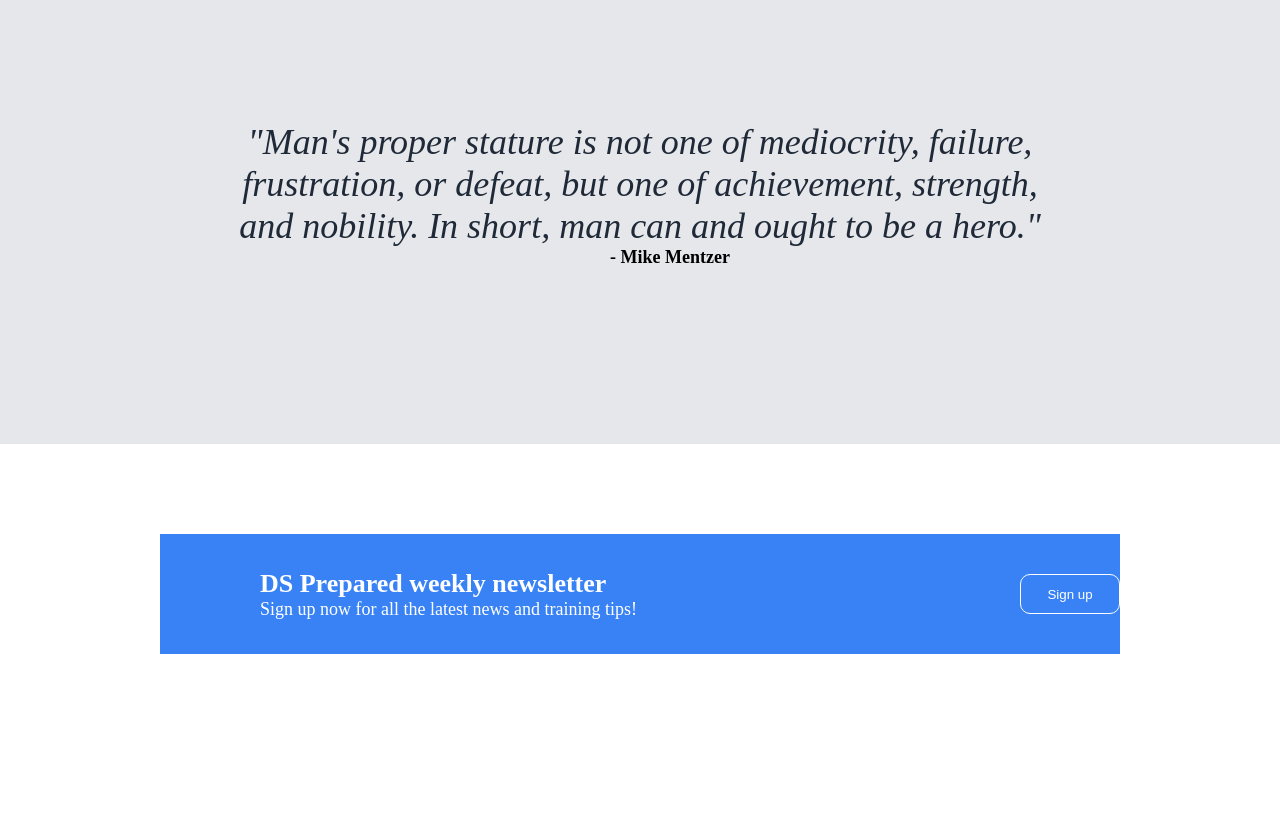
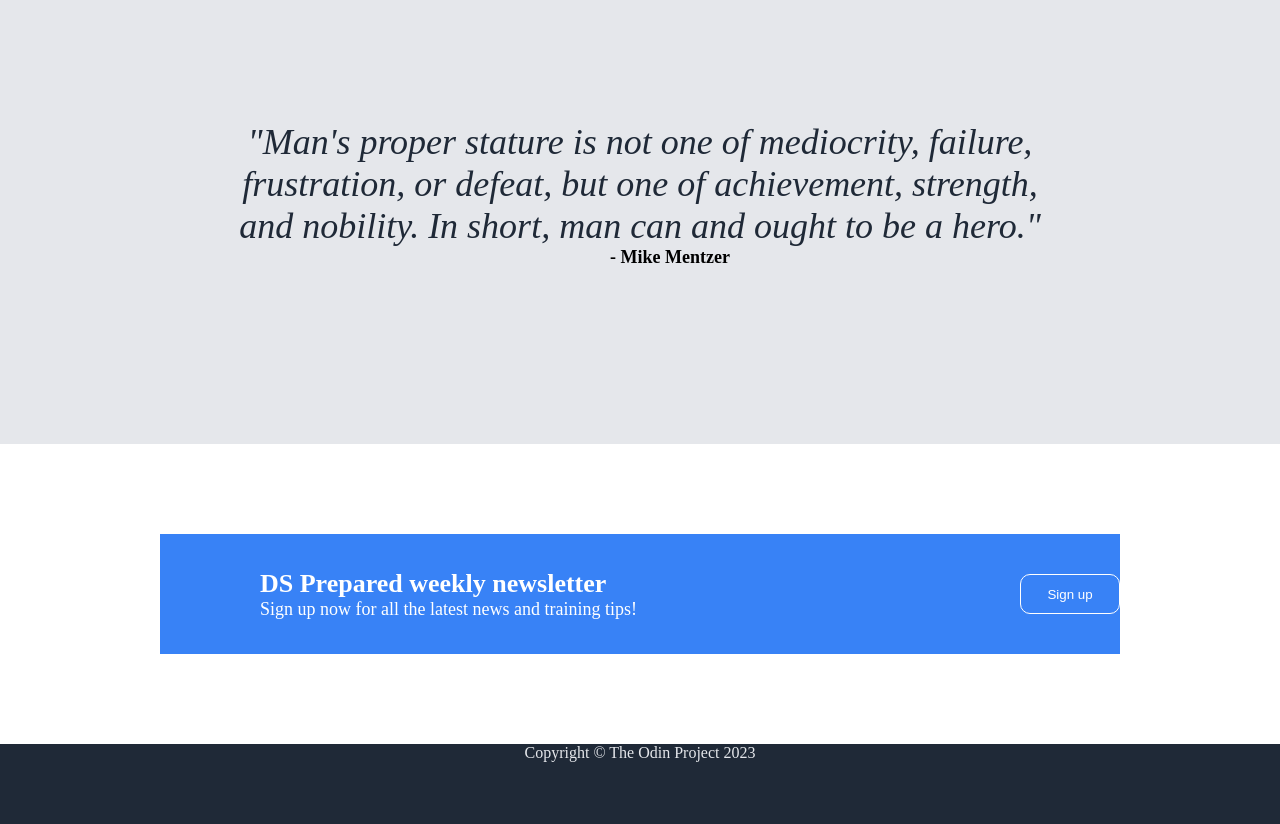
Before and after one commit to sharpy83/odin-landing-page, a plain HTML site: page index.html in a window 1280 px wide. Shown: the part 1357-2181 px from the top of the page. Before the commit the page ends 2101 px from the top, so only its background shows below. Drawn offline with Linux system fonts and the light colour scheme.

Commit message:
Finished footer

```diff
--- a/index.html
+++ b/index.html
@@ -96,6 +96,11 @@
                 </div>
             </div>
         </div>
+            <div class="footer">
+Copyright &#169; The Odin Project 2023
+            </div>
     </body>
 
+
+
 </html>
--- a/style.css
+++ b/style.css
@@ -206,3 +206,11 @@ h4 {
     border: 1px solid white;
     border-radius: 10px;
 }
+
+.footer {
+    display: flex;
+    justify-content: center;
+    background-color: #1f2937;
+    color: #e5e7eb;
+    height: 80px;
+}
```
